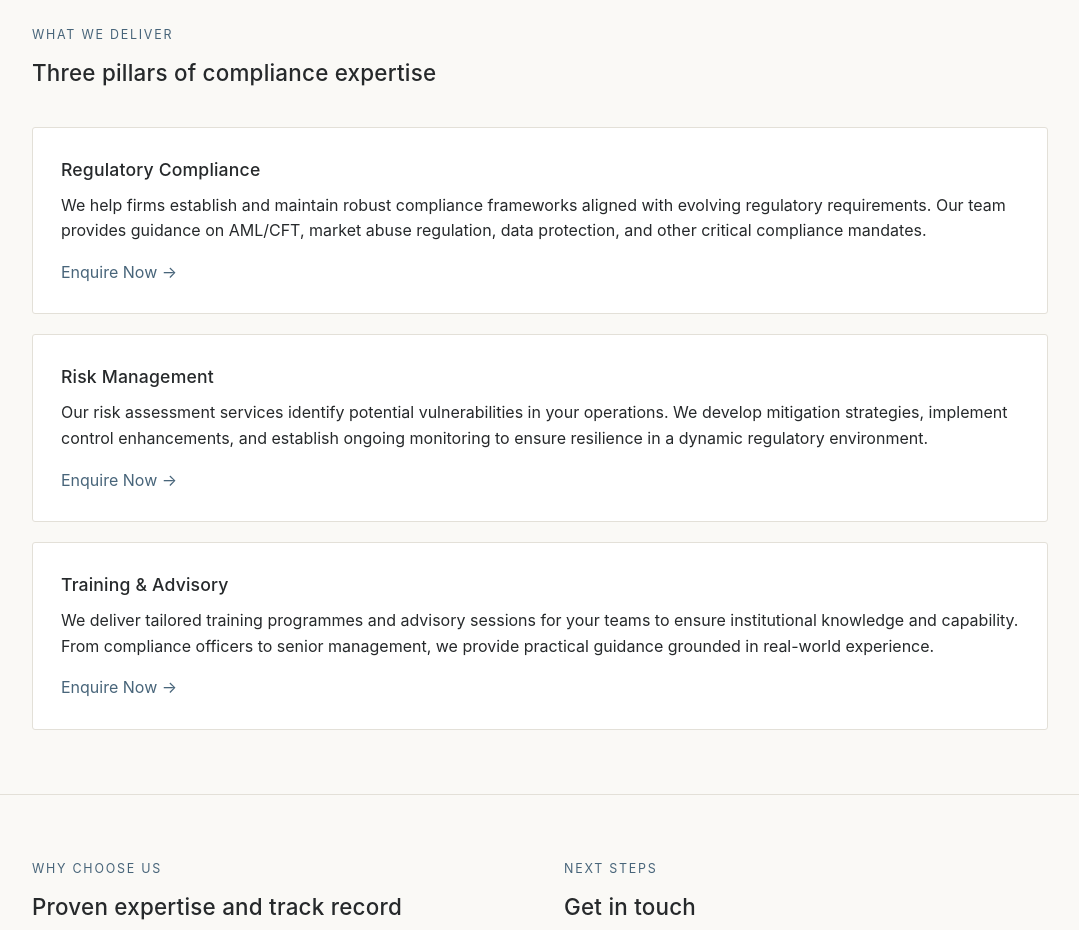
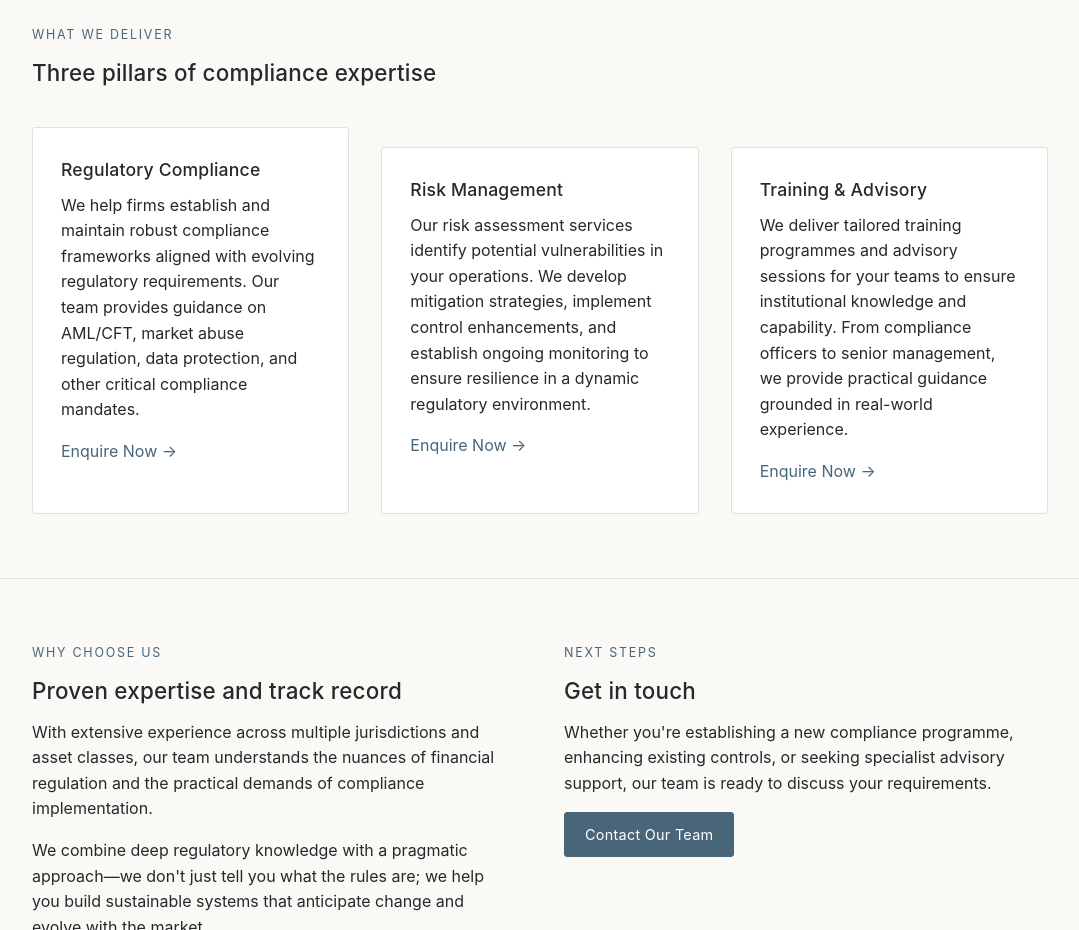
Before and after one commit to sherenconsult1ng/WindRoseHoldco, a website: page services.html in a window 1280 px wide. Shown: the part 520-1450 px from the top of the page, without its empty margins (100-1179 px from the left). Drawn offline with Linux system fonts and the light colour scheme.

Commit message:
Add three-column grid layout support to styles.css

```diff
--- a/styles.css
+++ b/styles.css
@@ -178,8 +178,14 @@ p { margin: 0 0 1em; color: var(--ink); }
   grid-template-columns: 1fr 1fr;
   gap: 48px;
 }
+.three-col {
+  display: grid;
+  grid-template-columns: 1fr 1fr 1fr;
+  gap: 32px;
+}
 @media (max-width: 760px) {
   .two-col { grid-template-columns: 1fr; }
+  .three-col { grid-template-columns: 1fr; }
   .nav-row { flex-direction: column; gap: 16px; align-items: flex-start; }
   .nav-links { flex-wrap: wrap; gap: 16px; }
 }
```
